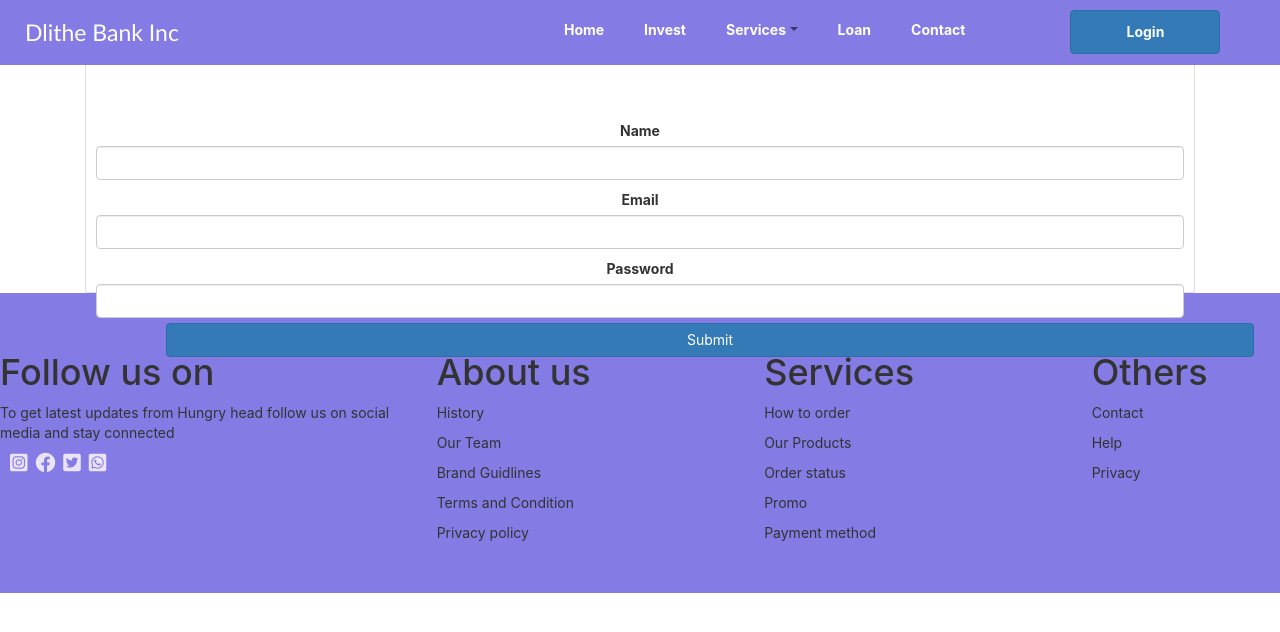
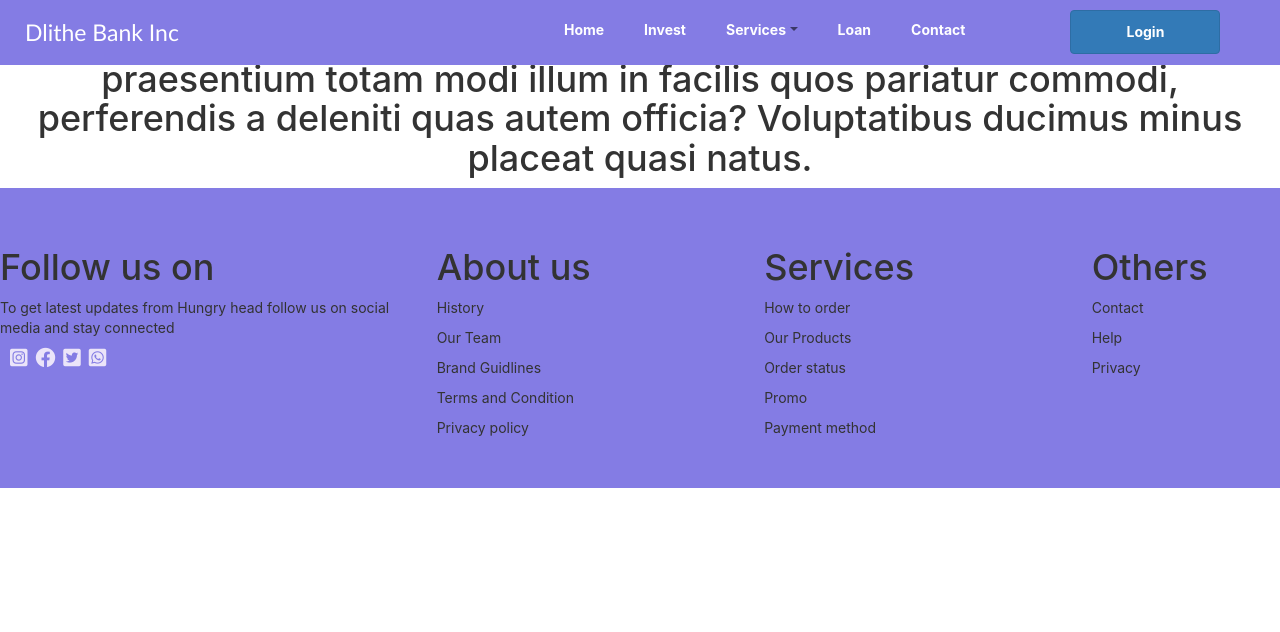
Before and after one commit to Deepakrio/Banking, a React (Create React App) app: page /loan in a window 1280 px wide. Shown: the top 632 px of the page. Built offline with nearby package versions, Linux system fonts and the light colour scheme.

Commit message:
commit banking

```diff
--- a/src/Components/Contact.js
+++ b/src/Components/Contact.js
@@ -4,6 +4,9 @@ import Cimg from './assets/3(1).png'
 import { Component } from 'react'
 
 const regularExpression = RegExp(/^[a-zA-Z0-9]+@[a-zA-Z0-9]+\.[A-Za-z]+$/)
+const regularExpression1 = RegExp(/^[0-9]{10}$/)
+
+
 const validation = ({ error, ...rest }) => {
   let checkValidation = false;
 
@@ -33,12 +36,17 @@ export default class Contact extends Component {
 
     this.state = {
       name: '',
+      lname: '',
       email: '',
-      password: '',
+      phone: '',
+      address: '',
+
       error: {
         name: '',
+        lname: '',
         email: '',
-        password: ''
+        phone: '',
+        address: ''
       }
     }
   }
@@ -65,14 +73,19 @@ export default class Contact extends Component {
       case "name":
         error.name = value.length < 5 ? "Name should be 5 characters long" : "";
         break;
+      case "lname":
+        error.lname = value.length < 3 ? "Lname should be 3 characters long" : "";
       case "email":
         error.email = regularExpression.test(value)
           ? ""
           : "Email is not valid";
         break;
-      case "password":
-        error.password =
-          value.length < 5 ? "Password should 5 characters long" : "";
+      case "phone":
+        error.phone = regularExpression1.test(value)
+          ? ""
+          : "Invalid Phone number";
+      case "address":
+        error.address = value.length < 4 ? "Enter full Address" : "";
         break;
       default:
         break;
@@ -122,42 +135,69 @@ export default class Contact extends Component {
                               id='fname'
                               className={error.name.length > 0 ? "is-invalid form-control" : "form-control"}
                               onChange={this.formObject}
-                               />
+                            />
 
                             {error.name.length > 0 && (
                               <span className="errmsg">{error.name}</span>
                             )}
                           </div>
-{/*
-                          <div className="form-group mb-3">
-                            <input
-                              required
-                              type="password"
-                              name="password"
-                              placeholder="Password"
-                              id="loginpwd"
-                              className={error.password.length > 0 ? "is-invalid form-control" : "form-control"}
+                          <div className='col-md-6'>
+                            <input type="text"
+                              placeholder="Last Name*"
+                              name='lname'
+                              id='lname'
+                              className={error.lname.length > 0 ? "is-invalid form-control" : "form-control"}
+                              onChange={this.formObject}
+                            />
+
+                            {error.lname.length > 0 && (
+                              <span className="errmsglname">
+                                {error.lname}</span>
+                            )}
+                          </div>
+                          <div className='col-md-12'>
+                            <input type="text"
+                              placeholder="Email*"
+                              name='email'
+                              id='email'
+                              className={error.email.length > 0 ? "is-invalid form-control" : "form-control"}
                               onChange={this.formObject} />
 
-                            {error.password.length > 0 && (
-                              <span className="invalid-feedback">{error.password}</span>
+                            {error.email.length > 0 && (
+                              <span className="errmsgemail">{error.email}</span>
                             )}
-                          </div> */}
+                          </div>
+                          <div className='col-md-6'>
+                            <input type="text"
+                              placeholder="Phone*"
+                              name='phone'
+                              id='phone'
+                              className={error.phone.length > 0 ? "is-invalid form-control" : "form-control"}
+                              onChange={this.formObject} />
 
+                            {error.phone.length > 0 && (
+                              <span className="errmsgphone">{error.phone}</span>
+                            )}
+                          </div>
                           <div className='col-md-6'>
-                            <input type="text" placeholder="Last Name*" className='required' name='lname' id='lname' />
+                            <input type="text"
+                              placeholder="Address*"
+                              name='address'
+                              id='address'
+                              className={error.address.length > 0 ? "is-invalid form-control" : "form-control"}
+                              onChange={this.formObject}
+                            />
+
+                            {error.address.length > 0 && (
+                              <span className="errmsgaddress">{error.address}</span>
+                            )}
                           </div>
                           <div className='col-md-12'>
-                            <input type="text" placeholder="Email*" className='required' name='email' id='email' />
-                          </div>
-                          <div className='col-md-6'>
-                            <input type="text" placeholder="Phone*" className='required' name='phone' id='phone' />
-                          </div>
-                          <div className='col-md-6'>
-                            <input type="text" placeholder="Address*" className='required' name='address' id='address' />
-                          </div>
-                          <div className='col-md-12'>
-                            <input type="text" placeholder="Write here..." className='required' name='write' id='write' />
+                            <input type="text"
+                              placeholder="Write here..."
+                              className='required'
+                              name='write'
+                              id='write' />
                           </div>
                           <div className='col-md-12'>
                             <button type="submit" class="btn btn-primary" id='conbtn'>Send Message</button>
--- a/src/Components/Invest.js
+++ b/src/Components/Invest.js
@@ -32,7 +32,7 @@ const Invest =() => {
             <p className="card-text">{cards.msg}</p>
             <h4 className="card-title">{cards.time}</h4>
             <br></br>
-            <a href="#" className="btn btn-primary">Apply Now</a>
+            <a href="#" className="btn btn-primary">Invest Now</a>
           </div>
         </div>
       </div>
--- a/src/Components/Loan.js
+++ b/src/Components/Loan.js
@@ -1,149 +1,9 @@
-import React, { Component } from "react";
+import React from 'react'
 
-const regularExpression = RegExp(/^[a-zA-Z0-9]+@[a-zA-Z0-9]+\.[A-Za-z]+$/)
-//The three dots (…) notation referred to as the
-//Spread syntax has been part of React for a long time when it could be used via transpilation,
-//although, it has been made a part of JavaScript as part of the ES2015 syntax.
-//The Spread syntax is used to deconstruct an array or object into separate variables
-// where the exact number of elements in the array may not be known or when we wish
-// to keep an attribute or a set of attributes separate from the entire object.
-const validation = ({ error, ...rest }) => {
-    let checkValidation = false;
-
-    Object.values(error).forEach(val => {
-        if (val.length > 0) {
-            checkValidation = false
-        } else {
-            checkValidation = true
-        }
-    });
-
-    Object.values(rest).forEach(val => {
-        if (val === null) {
-            checkValidation = false
-        } else {
-            checkValidation = true
-        }
-    });
-
-    return checkValidation;
-};
-
-export default class Form extends Component {
-
-    constructor(props) {
-        super(props)
-
-        this.state = {
-            name: '',
-            email: '',
-            password: '',
-            error: {
-                name: '',
-                email: '',
-                password: ''
-            }
-        }
-    }
-
-    onFormSubmit = event => {
-        event.preventDefault();
-
-        if (validation(this.state)) {
-            console.log(this.state)
-        } else {
-            console.log("Error occured");
-        }
-    };
-
-    formObject = event => {
-        //collaboration and debugging purposes, it’s always better to write the prevent function just below your function declaration.
-        //That way you won’t cause a bug by forgetting to put the prevent function.
-        event.preventDefault();
-
-        const { name, value } = event.target;
-        let error = { ...this.state.error };
-
-        switch (name) {
-            case "name":
-                error.name = value.length < 5 ? "Name should be 5 characters long" : "";
-                break;
-            case "email":
-                error.email = regularExpression.test(value)
-                    ? ""
-                    : "Email is not valid";
-                break;
-            case "password":
-                error.password =
-                    value.length < 5 ? "Password should 5 characters long" : "";
-                break;
-            default:
-                break;
-        }
-
-        this.setState({
-            error,
-            [name]: value
-        })
-    };
-
-    render() {
-
-        const { error } = this.state;
-
-        return (
-            <div className="container">
-                <div className="card mt-5">
-                    <form className="card-body" onSubmit={this.onFormSubmit}>
-
-                        <div className="form-group mb-3">
-                            <label className="mb-2"><strong>Name</strong></label>
-                            <input
-                               required
-                               type="text"
-                               name="name"
-                               onChange={this.formObject}
-                               className={error.name.length > 0 ? "is-invalid form-control" : "form-control"}/>
-
-                                {error.name.length > 0 && (
-                                <span className="invalid-feedback">{error.name}</span>
-                                )}
-                        </div>
-
-                        <div className="form-group mb-3">
-                            <label className="mb-2"><strong>Email</strong></label>
-                            <input
-                                required
-                                type="email"
-                                name="email"
-                                className={error.email.length > 0 ? "is-invalid form-control" : "form-control"}
-                                onChange={this.formObject}/>
-
-                                {error.email.length > 0 && (
-                                    <span className="invalid-feedback">{error.email}</span>
-                                )}
-                        </div>
-
-                        <div className="form-group mb-3">
-                            <label className="mb-2"><strong>Password</strong></label>
-                            <input
-                                required
-                                type="password"
-                                name="password"
-                                className={error.password.length > 0 ? "is-invalid form-control" : "form-control"}
-                                onChange={this.formObject}/>
-
-                                {error.password.length > 0 && (
-                                    <span className="invalid-feedback">{error.password}</span>
-                                )}
-                        </div>
-
-                        <div className="d-grid mt-3">
-                            <button type="submit" className="btn btn-block btn-primary">Submit</button>
-                        </div>
-                    </form>
-                </div>
-            </div>
-        );
-    }
+export default function Loan() {
+    return (
+        <div>
+            <h1>Lorem ipsum dolor sit amet consectetur adipisicing elit. Delectus praesentium totam modi illum in facilis quos pariatur commodi, perferendis a deleniti quas autem officia? Voluptatibus ducimus minus placeat quasi natus.</h1>
+        </div>
+    )
 }
--- a/src/Components/Styles/CreateAcc.css
+++ b/src/Components/Styles/CreateAcc.css
@@ -15,6 +15,7 @@
 {
     position: relative;
     right: 200px;
+    top: 30px;
 }
 
 #loginame
@@ -58,8 +59,9 @@
 #loginbtn
 {
     position: relative;
+    height: 50px;
     width: 150px;
-   right: 6vmin;
+    left: 7vmin;
    bottom: 0px;
 
     border-radius: 50px;
```
Also changed, not shown: src/Components/Styles/Contact.css (+47 -5 lines).
